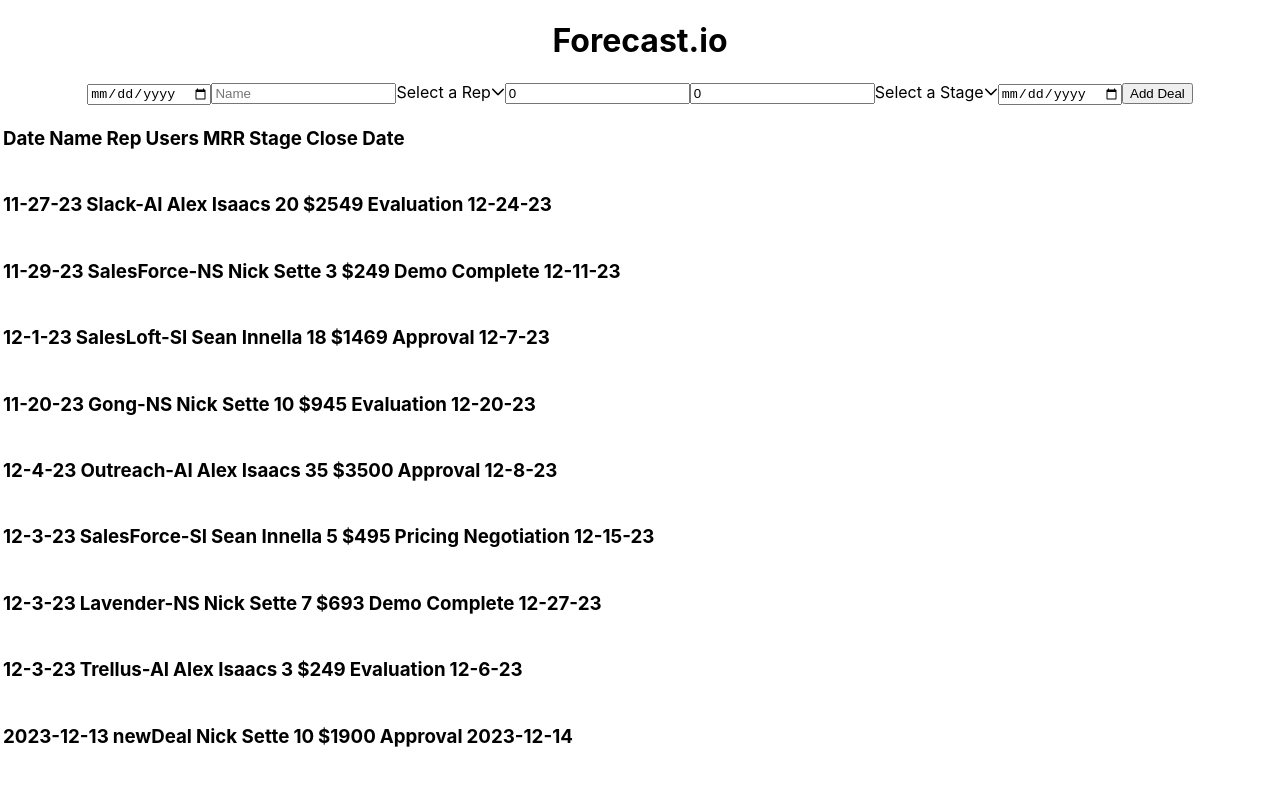
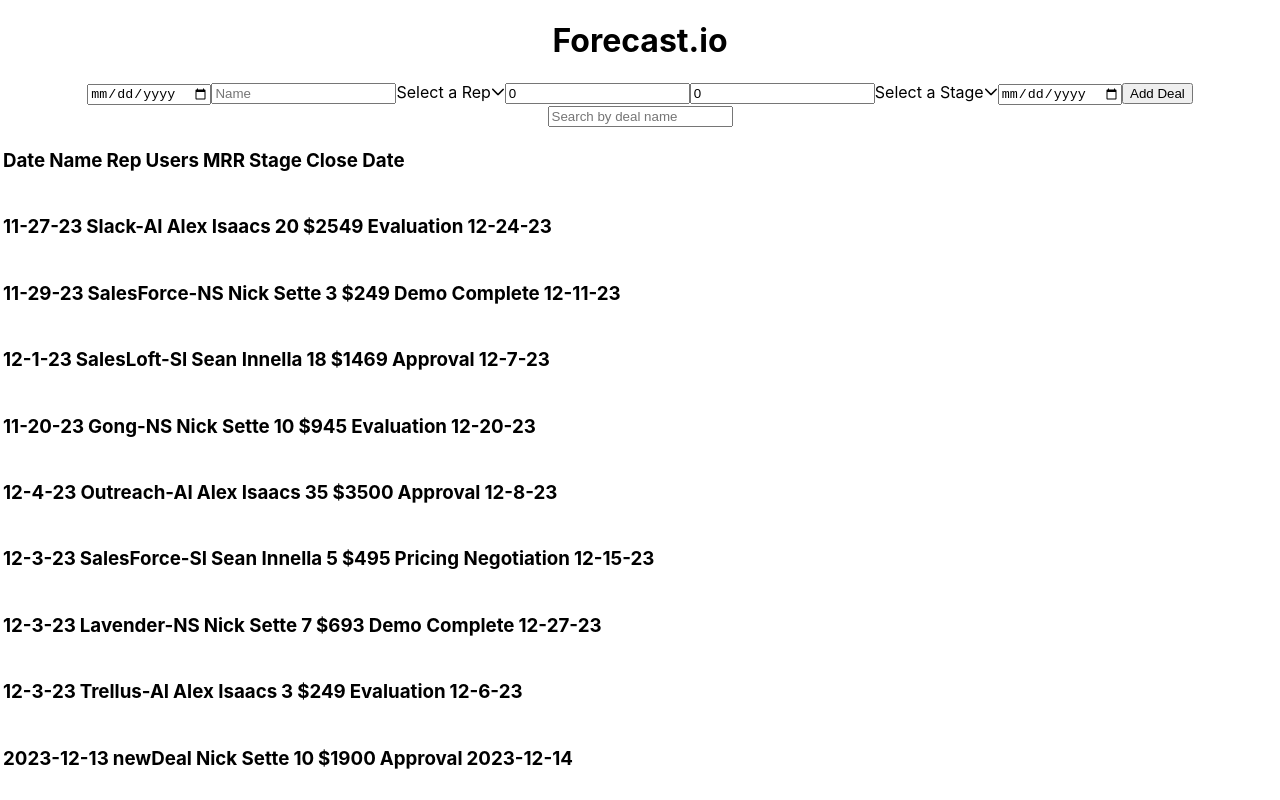
Before and after one commit to Alexisaacs18/salesForcasting, a React (Create React App) app in the folder sales-forcasting/: page / in a window 1280 px wide. Built offline with nearby package versions, Linux system fonts and the light colour scheme; data requests are answered from the project's data file.

Commit message:
Added search bar and search functionality

```diff
--- a/sales-forcasting/src/Components/PipelineContainer.js
+++ b/sales-forcasting/src/Components/PipelineContainer.js
@@ -1,14 +1,12 @@
-import React from 'react';
-import { useState, useEffect } from 'react';
+import React, { useState, useEffect } from 'react';
 import Deals from './Deals';
 import Search from './Search';
 import NewDealForm from './NewDealForm';
 
 function PipelineContainer() {
-
     const url = "http://localhost:3001/deals"
-
     const [deals, setDeals] = useState([])
+    const [searchTerm, setSearchTerm] = useState('')
 
     useEffect(() => {
         fetch(url)
@@ -20,10 +18,12 @@
         setDeals([...deals, newDeal])
     }
 
+    const filteredDeals = deals.filter(deal => deal.name.toLowerCase().includes(searchTerm.toLowerCase()))
+
     return (
         <div>
             <NewDealForm url={url} newDealHandler={newDealHandler} />
-            <Search />
+            <Search setSearchTerm={setSearchTerm} />
             <table className="ui celled striped padded table">
                 <tbody>
                     <tr>
@@ -51,7 +51,7 @@
                     </tr>
                 </tbody>
             </table>
-            {deals.map((deal) => (
+            {filteredDeals.map((deal) => (
                 <Deals key={deal.id} deal={deal} />
             ))}
         </div>
--- a/sales-forcasting/src/Components/Search.js
+++ b/sales-forcasting/src/Components/Search.js
@@ -1,9 +1,9 @@
 import React from 'react';
 
-function Search() {
+function Search({ setSearchTerm }) {
     return (
         <div className="Search">
-
+            <input type="text" placeholder="Search by deal name" onChange={(e) => setSearchTerm(e.target.value)} />
         </div>
     );
 }
```
Also changed, not shown: 1 other file (tests, documents, lock files or other folders).
